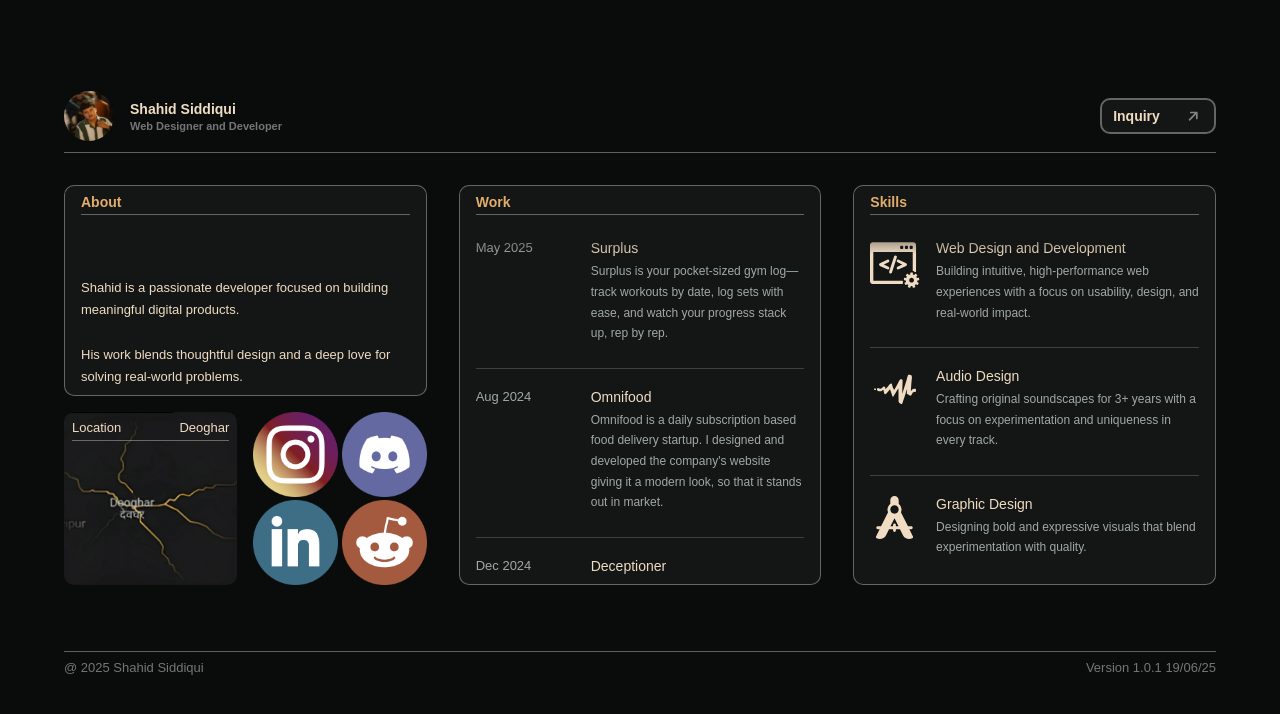
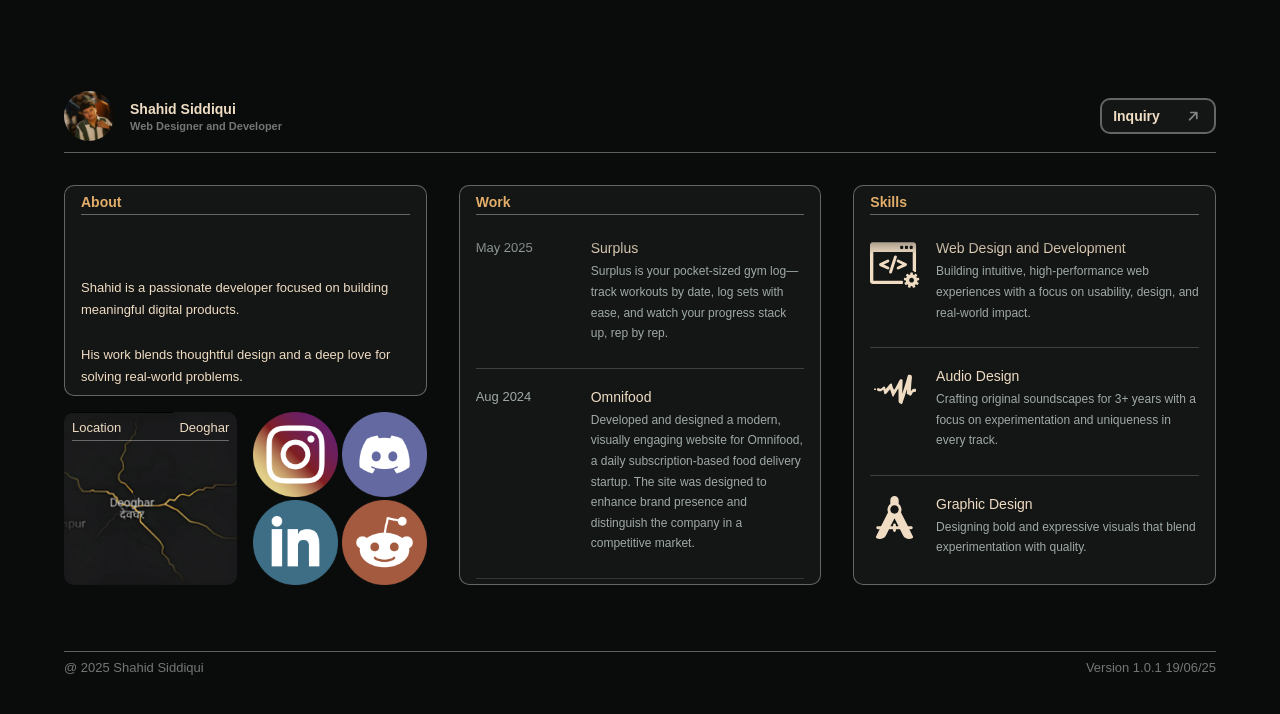
Before and after one commit to souiiii/Porfolio-new, a React (Vite) app in the folder shahid/: page / in a window 1280 px wide. Shown: the top 714 px of the page. Built offline with nearby package versions, Linux system fonts and the light colour scheme.

Commit message:
description change 2

```diff
--- a/shahid/src/App.jsx
+++ b/shahid/src/App.jsx
@@ -126,9 +126,10 @@ export default function App() {
                   link="https://omnifood-for-you-anywhere.netlify.app/"
                   date="Aug 2024"
                 >
-                  Omnifood is a daily subscription based food delivery startup.
-                  I designed and developed the company's website giving it a
-                  modern look, so that it stands out in market.
+                  Developed and designed a modern, visually engaging website for
+                  Omnifood, a daily subscription-based food delivery startup.
+                  The site was designed to enhance brand presence and
+                  distinguish the company in a competitive market.
                 </WorkItem>
               </div>
               <div className="workItemsContainer">
```
